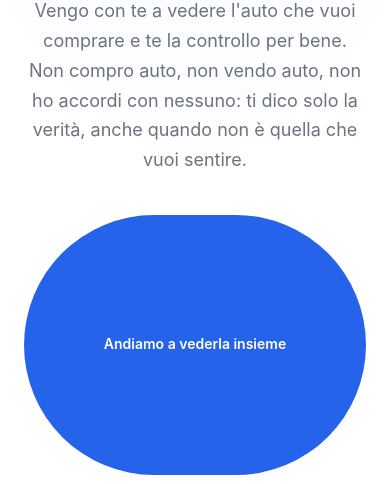
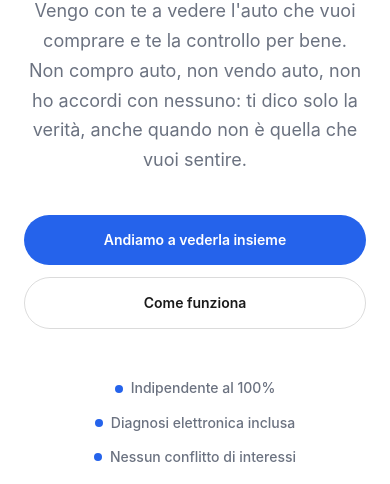
Before and after one commit to elhaddaouisoufiane24-coder/SEL_Local, a plain HTML site: page index.html in a window 390 px wide. Shown: the part 346-830 px from the top of the page. Drawn offline with Linux system fonts and the light colour scheme.

Commit message:
Corregge bug flexbox: bottoni hero enormi (260px di altezza) su mobile
flex:1 1 260px sui bottoni hero era pensato per la larghezza in layout a riga;
passando a flex-direction:column su mobile lo stesso flex-basis diventava
l'altezza. Aggiunge flex:none nell'override mobile.

```diff
--- a/index.html
+++ b/index.html
@@ -312,7 +312,7 @@
   }
   @media(max-width:768px){
     .hero-actions{flex-direction:column; align-items:stretch;}
-    .hero-actions .btn{max-width:none;}
+    .hero-actions .btn{flex:none; max-width:none;}
   }
 
   /* Stats */
```
